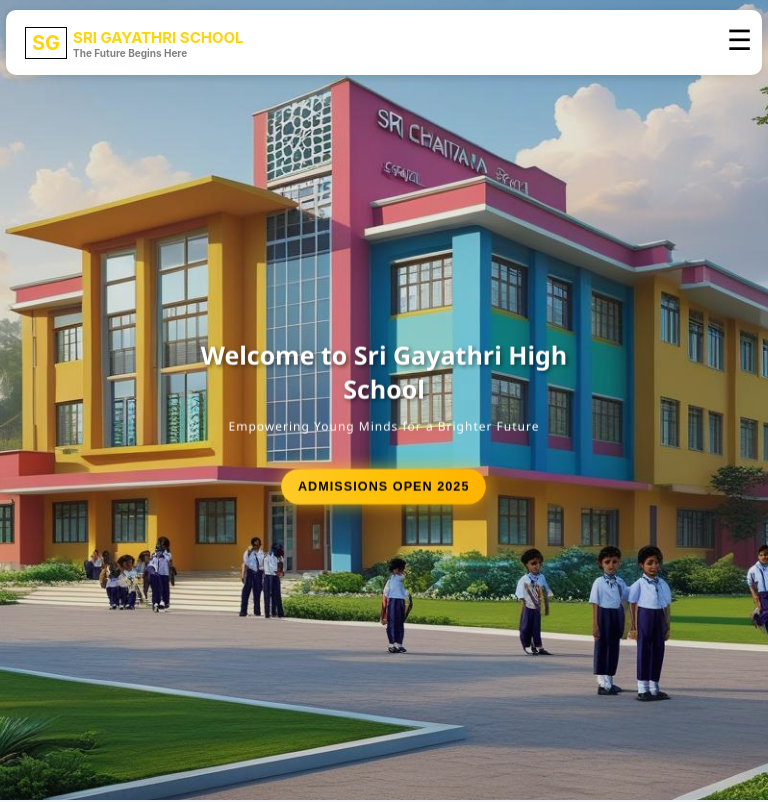
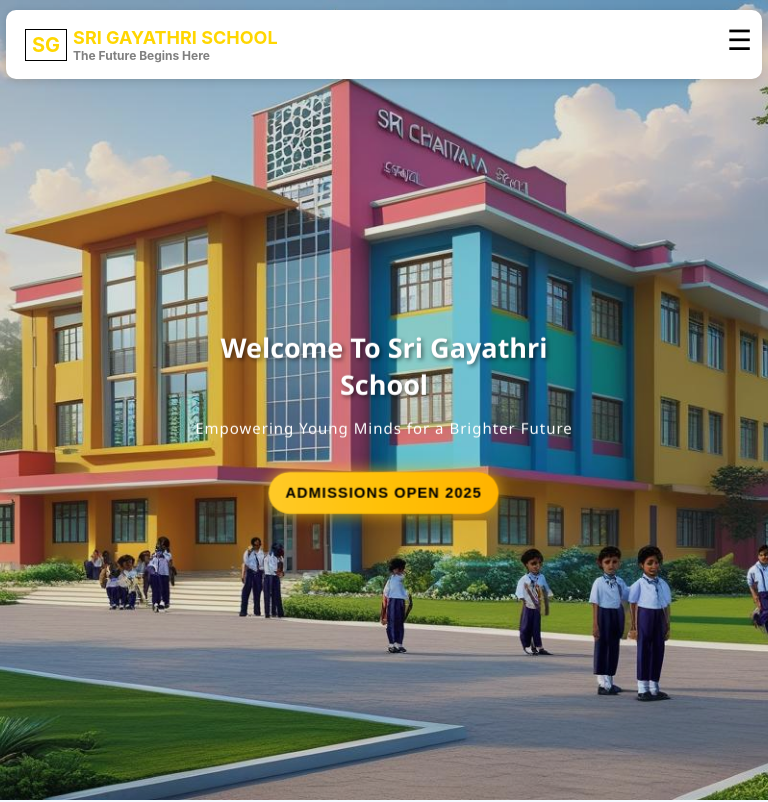
Before and after one commit to KoradaSaiSurya/gayatri-website, a React (Create React App) app in the folder frontend/: page / in a window 768 px wide. Shown: the top 802 px of the page. Built offline with nearby package versions, Linux system fonts and the light colour scheme.

Commit message:
✅ Fixed menu

```diff
--- a/frontend/src/components/Navbar.js
+++ b/frontend/src/components/Navbar.js
@@ -27,13 +27,14 @@ const Navbar = () => {
       </div>
 
       <ul className={`menu ${isMobileMenuOpen ? 'menu-open' : ''}`}>
-        <li> <Link to='/'> Home </Link> </li>
-        <li> <Link to='/about'> About </Link> </li>
-        <li> <Link to='/contact'> Contact </Link> </li>
-        <li> <Link to='/gallery'> Gallery </Link> </li>
-        <li> <Link to='/sports'> Sports </Link> </li>
-        <li> <Link to='/faculty'> Faculty </Link> </li>
+        <li> <Link to='/' onClick={() => setIsMobileMenuOpen(false)}> Home </Link> </li>
+        <li> <Link to='/about' onClick={() => setIsMobileMenuOpen(false)}> About </Link> </li>
+        <li> <Link to='/contact' onClick={() => setIsMobileMenuOpen(false)}> Contact </Link> </li>
+        <li> <Link to='/gallery' onClick={() => setIsMobileMenuOpen(false)}> Gallery </Link> </li>
+        <li> <Link to='/sports' onClick={() => setIsMobileMenuOpen(false)}> Sports </Link> </li>
+        <li> <Link to='/faculty' onClick={() => setIsMobileMenuOpen(false)}> Faculty </Link> </li>
       </ul>
+
 
        <div>
         <span > <Link to='/contact' className='contact-btn'> Contact Us </Link>  </span>
--- a/frontend/src/index.css
+++ b/frontend/src/index.css
@@ -161,13 +161,13 @@ code {
   }
 
   .school-name {
-    font-size: 13px;
+    font-size: 18px;
     gap: 10px;
 
   }
 
   .school-para {
-    font-size: 7px;
+    font-size: 10px;
 
   }
 
@@ -240,13 +240,13 @@ code {
   }
 
   .school-name {
-    font-size: 15px;
+    font-size: 18px;
     gap: 8px;
 
   }
 
   .school-para {
-    font-size: 10px;
+    font-size: 12px;
 
   }
 
@@ -393,17 +393,17 @@ code {
   }
 
   .img-text h1 {
-    font-size: 25px;
+    font-size: 27px;
   }
 
   .img-text p {
-    font-size: 12px;
+    font-size: 15px;
   }
 
   .admission-btn {
-    padding: 10px 16px;
-    font-size: 12px;
-        top: 20px;
+    padding: 12px 16px;
+    font-size: 14px;
+    top: 20px;
     position: relative;
   }
 }
--- a/frontend/src/pages/Home.js
+++ b/frontend/src/pages/Home.js
@@ -39,7 +39,7 @@ const announcements = [
       <section className="hero">
         <img className="school-img" src='sri chaitanya school.jpg' alt='img' />
         <div className="img-text">
-          <h1>Welcome to Sri Gayathri High School</h1>
+          <h1>Welcome To Sri Gayathri School</h1>
           <p>Empowering Young Minds for a Brighter Future</p>
           <Link to='/admission' > <button className="admission-btn">Admissions Open 2025</button> </Link>
         </div>
```
